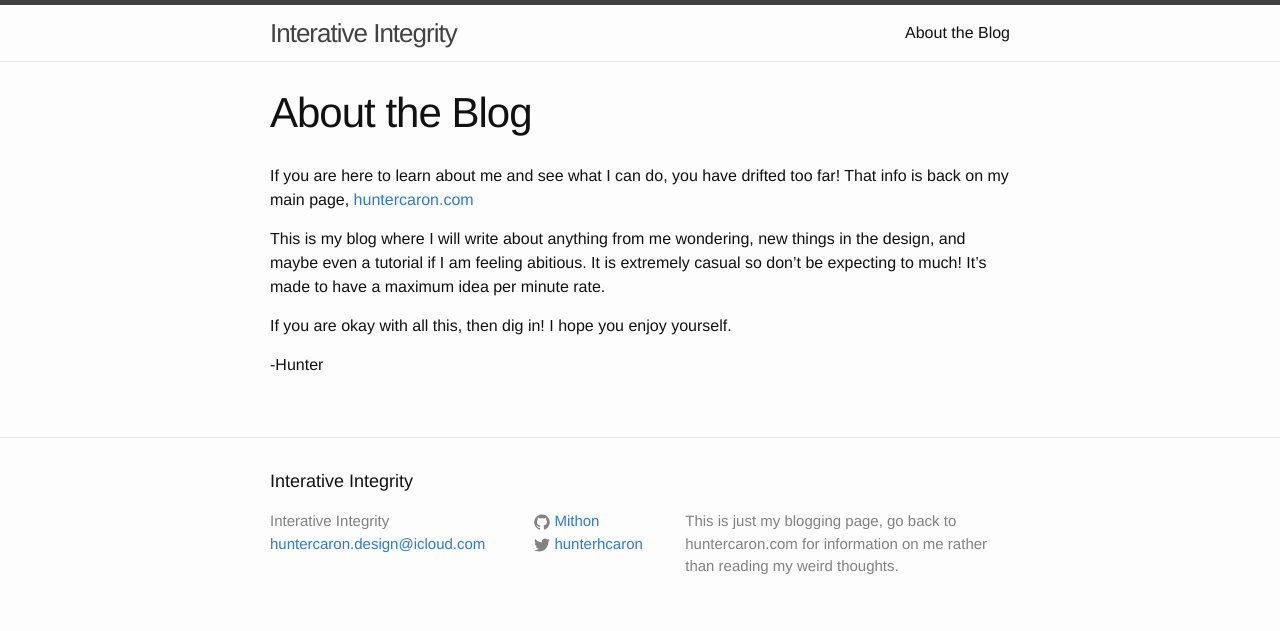
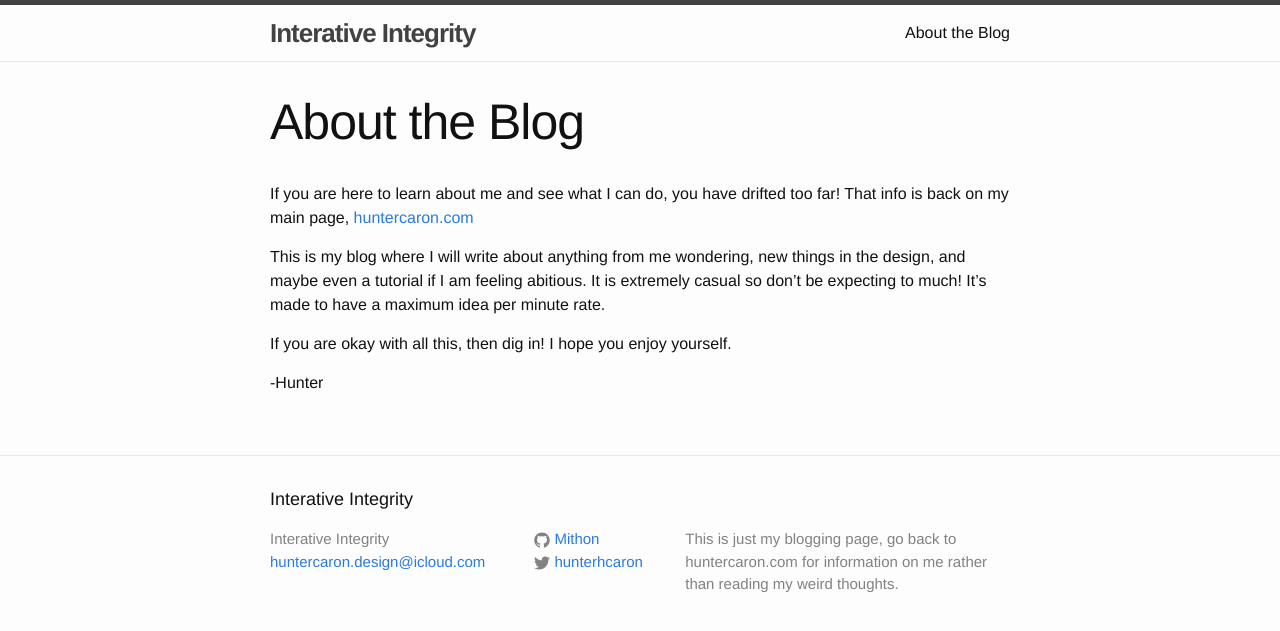
Before and after one commit to Mithon/HCDesignBlog, a Jekyll site: the page built from About the Blog.md, in a window 1280 px wide. Shown: the top 631 px of the page. Built offline with Jekyll 4.4.1, drawn with Linux system fonts in a browser that asks for light colours; some web fonts are replaced.

Commit message:
trying to make it easier to read

```diff
--- a/_sass/_layout.scss
+++ b/_sass/_layout.scss
@@ -16,7 +16,7 @@
     letter-spacing: -1px;
     margin-bottom: 0;
     float: left;
-    font-weight: bolder;
+    font-weight: 800;
 
     &,
     &:visited {
@@ -199,9 +199,9 @@
 }
 
 .post-title {
-    font-size: 42px;
+    font-size: 50px;
     letter-spacing: -1px;
-    line-height: 1;
+    line-height: 1.2;
 
     @include media-query($on-laptop) {
         font-size: 36px;
```
